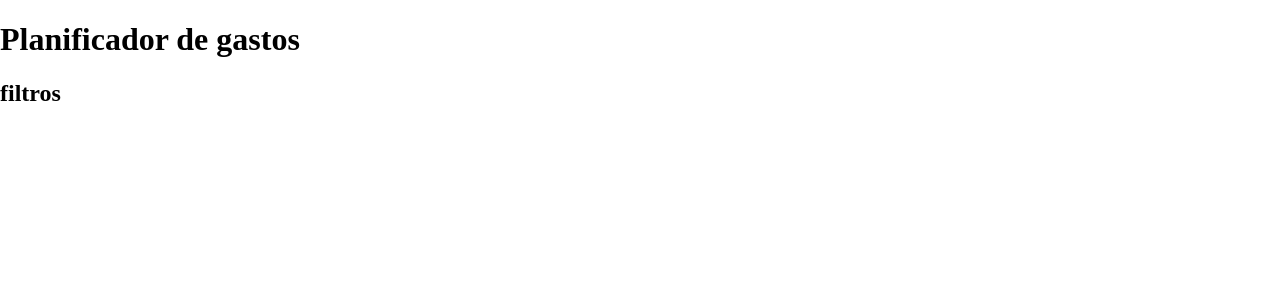
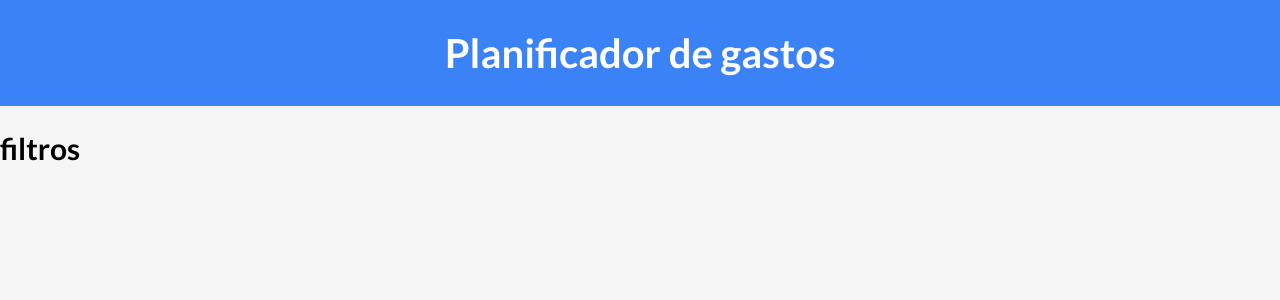
Before and after one commit to Manuel030812/adminGagtos, a Vue app: page / in a window 1280 px wide. Shown: the top 300 px of the page. Built offline with nearby package versions, Linux system fonts and the light colour scheme.

Commit message:
agregando style globales

```diff
--- a/src/App.vue
+++ b/src/App.vue
@@ -16,6 +16,45 @@
 </template>
 
 <style>
+  :root{
+  --azul: #3b82f6;
+  --blanco: #fff;
+  --gris-claro: #f5f5f5;
+  --gris: #94a3b4;
+  --gris-oscuro: #64748b;
+  --negro: #000;
+  }
+
+  html{
+    font-size: 62.5%;
+    box-sizing: border-box;
+  }
+  *,
+  *:before,
+  *:after{
+    box-sizing: inherit;
+  }
+  body{
+    font-size: 1.6rem;
+    font-family: "Lato", sans-serif;
+    background-color: var(--gris-claro);
+  }
+  h1{
+    font-size: 4rem;
+  }
+  h2{
+    font-size: 3rem;
+  }
+  header{
+    background-color: var(--azul);
+  }
+  header h1 {
+    padding: 3rem 0;
+    margin: 0;
+    color: var(--blanco);
+    text-align: center;
+  }
+
 
 
 </style>
```
